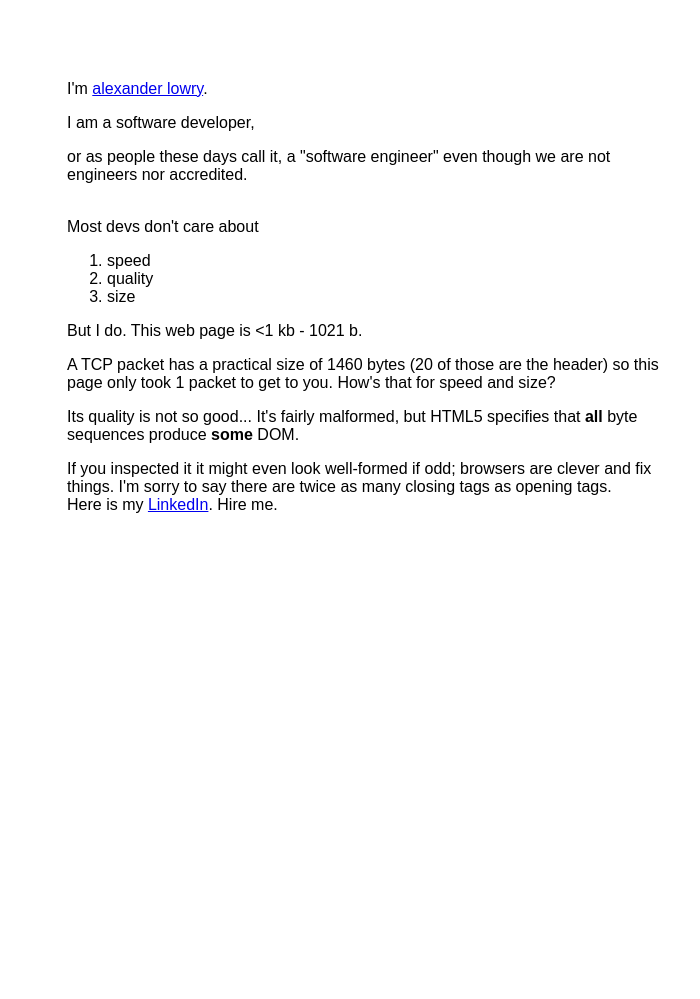
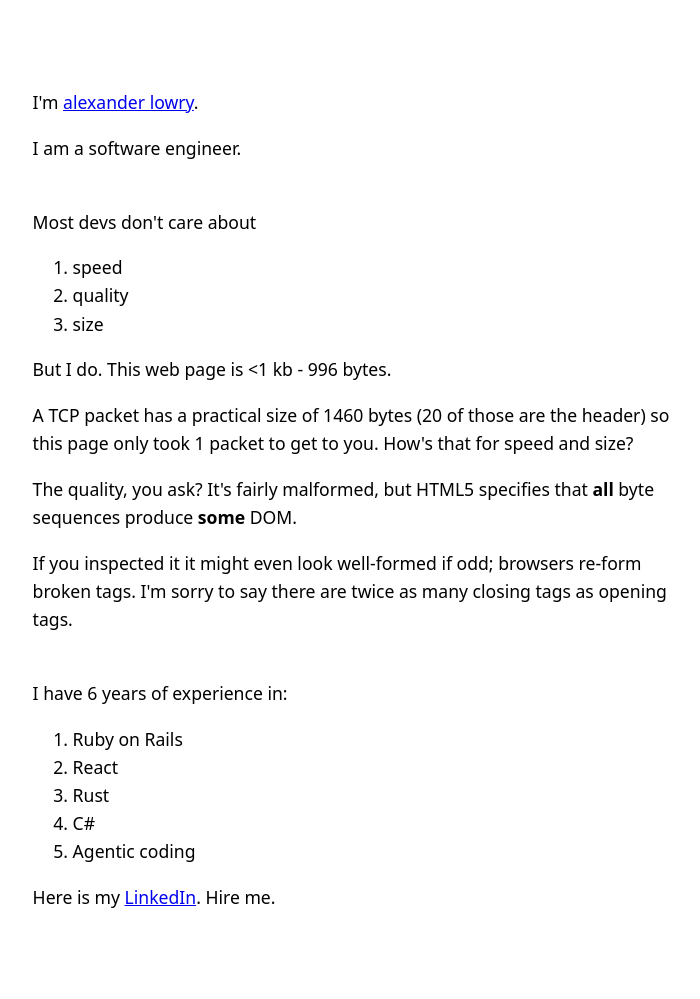
Before and after one commit to Zanderwohl/zanderwohl.github.io, a Jekyll site: the page 1kb.html, which Jekyll copies as it is, in a window 1280 px wide. Shown: the whole page, without its empty margins (273-973 px from the left). Built offline with Jekyll 4.4.1, drawn with Linux system fonts in a browser that asks for light colours; before the commit the page ends 900 px from its top, so only the background shows below that.

Commit message:
Slight improvements

```diff
--- a/1kb.html
+++ b/1kb.html
@@ -1,33 +1,18 @@
 <style>
-body {
-    font-family: sans-serif;
-    max-width: 600px;
-    margin: 5em auto 0 auto;
-}
+html{color-scheme:light dark}body{font:1.1em/1.6 system-ui;max-width:38em;margin:auto;padding:5em 1em}
 </style>
 </head>
-I'm <a href="https://zanderlowry.com">alexander lowry</a>.</p>
-I am a software developer,</p>
-or as people these days call it, a "software engineer"
-even though we are not engineers nor accredited.</p>
-<br/>
+I'm <a href="https://zanderlowry.com">alexander lowry</a>.</p>I am a software engineer.</p><br/>
 Most devs don't care about
-<ol>
-    <li>speed
-    <li>quality
-    <li>size
-</ol>
-
-But I do. This web page is &lt;1 kb - 1021 b.
-</p>
+<ol><li>speed<li>quality<li>size</ol>
+But I do. This web page is &lt;1 kb - 996 bytes.</p>
 A TCP packet has a practical size of 1460 bytes (20 of those are the header)
 so this page only took 1 packet to get to you.
-How's that for speed and size?
-</p>
-Its quality is not so good...
-It's fairly malformed, but HTML5 specifies that <b>all</b> byte sequences produce <b>some</b> DOM.
-</p>
-If you inspected it it might even look well-formed if odd; browsers are clever and fix things.
+How's that for speed and size?</p>
+The quality, you ask?
+It's fairly malformed, but HTML5 specifies that <b>all</b> byte sequences produce <b>some</b> DOM.</p>
+If you inspected it it might even look well-formed if odd; browsers re-form broken tags.
 I'm sorry to say there are twice as many closing tags as opening tags.
-<br />
+<p/><br/>
+I have 6 years of experience in:<ol><li>Ruby on Rails<li>React<li>Rust<li>C#<li>Agentic coding</ol>
 Here is my <a href="https://www.linkedin.com/in/alexander-lowry-a58189133/">LinkedIn</a>. Hire me.
```
